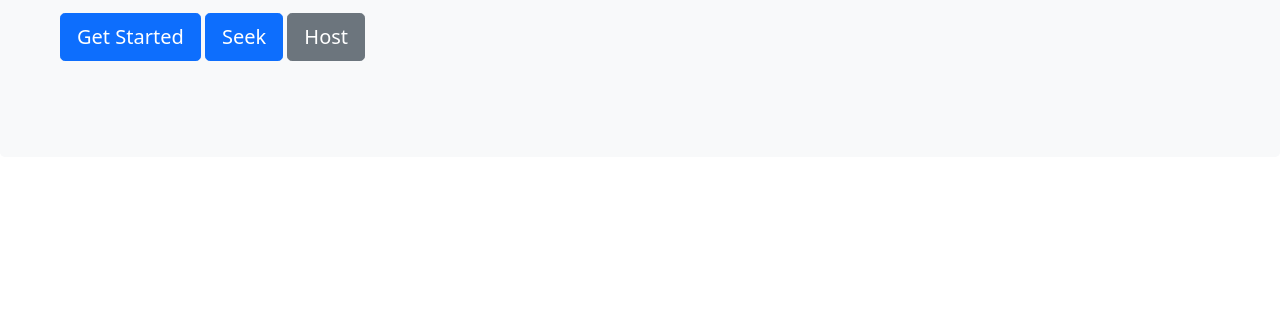
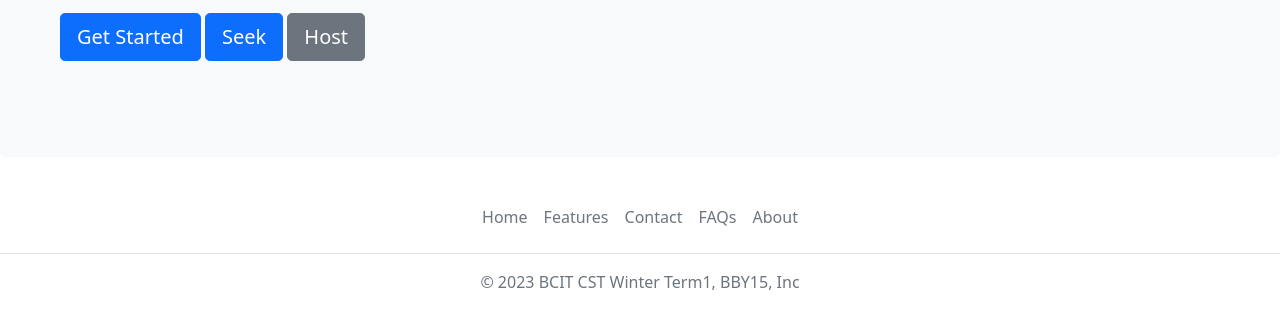
Before and after one commit to IrisWRX/HospitaliTEA, a plain HTML site: page index.html in a window 1280 px wide. Shown: the part 281-608 px from the top of the page. Drawn offline with nearby package versions, Linux system fonts and the light colour scheme; a web font is replaced by a local one.

Commit message:
Added footer

```diff
--- a/index.html
+++ b/index.html
@@ -71,7 +71,16 @@
             <!-- <button onclick="window.location.href='login.html'" class="btn btn-primary btn-lg" type="button">Login/Signup</button> -->
         </div>
     </div>
-
+    <footer class="py-3 my-4">
+        <ul class="nav justify-content-center border-bottom pb-3 mb-3">
+          <li class="nav-item"><a href="#" class="nav-link px-2 text-muted">Home</a></li>
+          <li class="nav-item"><a href="#" class="nav-link px-2 text-muted">Features</a></li>
+          <li class="nav-item"><a href="#" class="nav-link px-2 text-muted">Contact</a></li>
+          <li class="nav-item"><a href="#" class="nav-link px-2 text-muted">FAQs</a></li>
+          <li class="nav-item"><a href="#" class="nav-link px-2 text-muted">About</a></li>
+        </ul>
+        <p class="text-center text-muted">&copy; 2023 BCIT CST Winter Term1, BBY15, Inc</p>
+      </footer>
 
     <!------------------------------>
 
```
